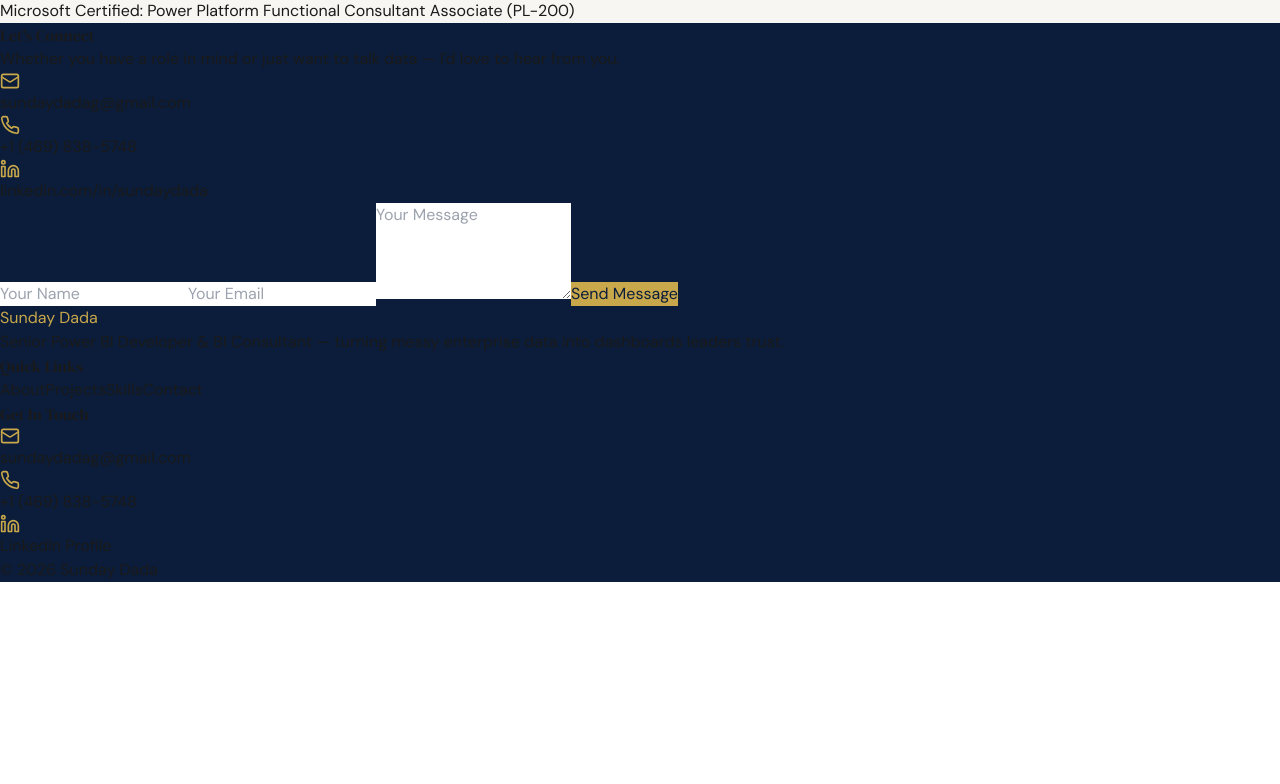
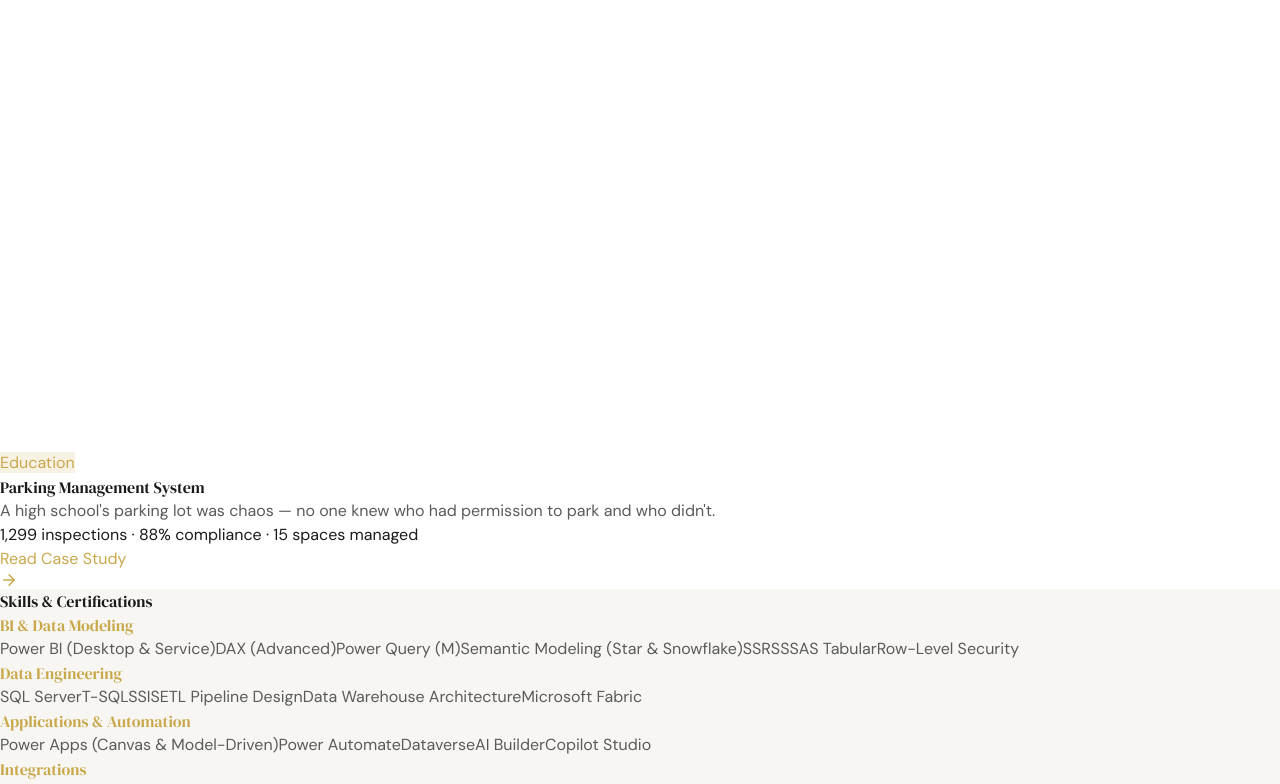
Before and after one commit to dadasunday/Portfolio, a React (Vite) app: page / in a window 1280 px wide. Shown: the part 6184-6968 px from the top of the page. Before the commit the page ends 6766 px from the top, so only its background shows below. Built offline with nearby package versions, Linux system fonts and the light colour scheme.

Commit message:
Add Parking Management System as Project 5
New case study based on Microsoft Power Up challenge: full Power Platform
solution with Dataverse, model-driven app, canvas app, Power Automate,
and Power BI dashboard tracking 1,299 inspections at 88% compliance.

```diff
--- a/src/SundayDadaPortfolio.jsx
+++ b/src/SundayDadaPortfolio.jsx
@@ -297,6 +297,55 @@
       { value: "33%", label: "Fewer Tickets" },
       { value: "2", label: "Organizations Served" },
       { value: "80%+", label: "AI Accuracy" }
+    ]
+  },
+  {
+    id: 5,
+    title: "Parking Management System",
+    industry: "Education",
+    hook: "A high school's parking lot was chaos — no one knew who had permission to park and who didn't.",
+    metrics: "1,299 inspections · 88% compliance · 15 spaces managed",
+    overview: `Contoso High School had a growing parking problem. Teachers complained about unavailable spaces, visitors parked without authorization, and the leadership team had no way to understand who was actually using the lot. Complaints were mounting, but there was no data — just frustration. The school needed a system that would let staff and visitors request parking daily, allow inspectors to verify compliance on the ground, and give administrators a clear picture of parking usage and unauthorized access. Sunday designed and delivered a complete Power Platform solution: a model-driven app for administrative review and parking requests, a tablet-ready canvas app for field inspections, automated email confirmations via Power Automate, and a Power BI report that revealed an 88% compliance rate — meaning nearly 12% of parked vehicles had no valid request on file.`,
+    tools: ["Power Apps (Canvas & Model-Driven)", "Power Automate", "Dataverse", "Power BI", "DAX"],
+    dataContext: "Three Dataverse tables — Vehicles, Parking Requests, and Parking Inspections — formed the data backbone. Vehicle records included make, model, and owner email. Parking requests tracked which vehicle requested access on which date. Inspections logged every vehicle found in the lot during the daily 5 PM sweep. The key analytical challenge was joining inspections to requests to determine which parked vehicles actually had permission — requiring a calculated column and careful relationship management through 36-character GUIDs across tables.",
+    challenges: [
+      {
+        title: "Joining tables via 36-character GUIDs in Power BI",
+        problem: "The Vehicle table connected to Parking Inspections through a unique identifier — a 36-character GUID that Dataverse generates automatically. Getting this relationship to work correctly in Power BI's data model was one of the trickiest parts of the build.",
+        solution: "Sunday carefully mapped the relationships in Power BI using the record unique identifiers, establishing a many-to-one cardinality between Parking Inspections and Vehicles. This enabled cross-table filtering so the report could show inspection details alongside vehicle information.",
+        learning: "Working with Dataverse GUIDs in Power BI is a skill that pays dividends — it comes up constantly when building reports on top of Power Platform data."
+      },
+      {
+        title: "Determining valid vs. unauthorized parking",
+        problem: "An inspection record alone doesn't tell you whether a vehicle had permission to park. That required cross-referencing each inspection against the Parking Requests table to see if a matching request existed for that date.",
+        solution: "Sunday built a calculated column (isRequested) in the Parking Inspections table that flagged whether each inspection had a corresponding valid parking request. This became the foundation for the compliance metrics — 88.07% of inspections had valid requests, meaning 155 out of 1,299 were unauthorized.",
+        learning: "The business value of the entire report hinged on one calculated column. Getting the logic right was essential — a wrong join condition would have made the compliance numbers meaningless."
+      },
+      {
+        title: "Building a field-ready canvas app for inspectors",
+        problem: "The parking inspector needed to walk the lot with a tablet, log every vehicle present, and move quickly — the app had to be fast, intuitive, and default to the right values to minimize tapping.",
+        solution: "Sunday built a 4-screen canvas app with smart defaults: the inspection date auto-set to today, the hour and minute defaulted to now, and a 'Create New Vehicle' flow was accessible directly from the inspection form for unrecognized vehicles. The review screen filtered to today's inspections only.",
+        learning: "Field apps live or die by their defaults. Every tap you save the user is a tap they won't get wrong."
+      }
+    ],
+    walkthrough: [
+      { step: "Dataverse Table Design", desc: "Created three tables in Dataverse — Vehicles (with make, model, owner email, and vehicle image), Parking Requests (with request name, vehicle lookup, and request datetime), and Parking Inspections (with inspection name, vehicle lookup, parking request lookup, and inspection datetime). Configured forms, views, and subgrids to link related records.", screenshot: "Dataverse Table Structure" },
+      { step: "Model-Driven App Development", desc: "Built an administrative model-driven app with site map navigation across all three tables. Admins could review vehicle registrations, create parking requests on behalf of staff and visitors, and monitor inspection records — all from a single unified interface.", screenshot: "Model-Driven App Interface" },
+      { step: "Canvas App for Field Inspections", desc: "Developed a tablet-optimized canvas app with four screens: Home (navigation hub), Review (today's inspections gallery with vehicle details and invalid-parking indicators), New Inspection (form with smart datetime defaults), and New Vehicle (for registering unrecognized vehicles on the spot).", screenshot: "Canvas App Inspection Screen" },
+      { step: "Power Automate Cloud Flow", desc: "Created a cloud flow triggered whenever a new Parking Request was created. The flow automatically sent a confirmation email to the vehicle owner with the request ID and vehicle name, using the school's branded email template.", screenshot: "Power Automate Flow" },
+      { step: "Power BI Data Model & DAX", desc: "Connected Power BI to Dataverse, established relationships via GUIDs, and built a calculated date dimension using DAX (CALENDARAUTO with school year logic). Created measures for Total Inspections, Total Valid Requests, and % Valid Requests. Added a calculated isRequested column to identify unauthorized parking.", screenshot: "Power BI Data Model" },
+      { step: "Power BI Report & Dashboards", desc: "Built a 3-page report: a navigation home page, a filters page (Vehicle Make/Model, Calendar, Day of Week), and the main Parking Review dashboard with KPI cards (1,299 inspections, 88.07% compliance, 155 unauthorized), a matrix table by vehicle, a bar chart of authorized vs. unauthorized inspections over time, and a detail table with drill-through links back to the model-driven app.", screenshot: "Parking Review Dashboard" }
+    ],
+    takeaways: [
+      { title: "One calculated column can unlock the entire story", desc: "The isRequested flag was a simple piece of logic, but it transformed raw inspection data into an actionable compliance metric. Without it, the report would have been a list of vehicles — with it, leadership could see exactly where enforcement was failing." },
+      { title: "The Power Platform is greater than the sum of its parts", desc: "This project used Dataverse, Power Apps (both canvas and model-driven), Power Automate, and Power BI as a unified solution. Each component handled what it does best — and the integration between them was seamless because they share the same data layer." },
+      { title: "Design for the person holding the tablet", desc: "The canvas app's success came from smart defaults and minimal required input. The inspector could log a vehicle in seconds because the date, hour, and minute were pre-filled. Reducing friction in field apps directly improves data quality." }
+    ],
+    metricBoxes: [
+      { value: "1,299", label: "Total Inspections" },
+      { value: "88%", label: "Compliance Rate" },
+      { value: "155", label: "Unauthorized Vehicles" },
+      { value: "15", label: "Parking Spaces Managed" }
     ]
   }
 ];
```
